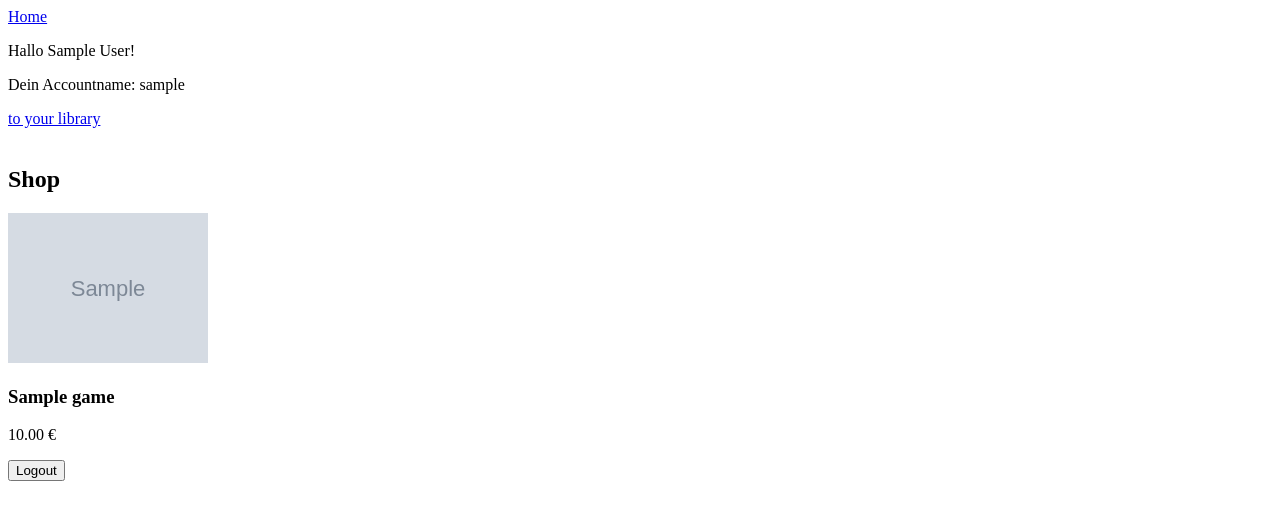
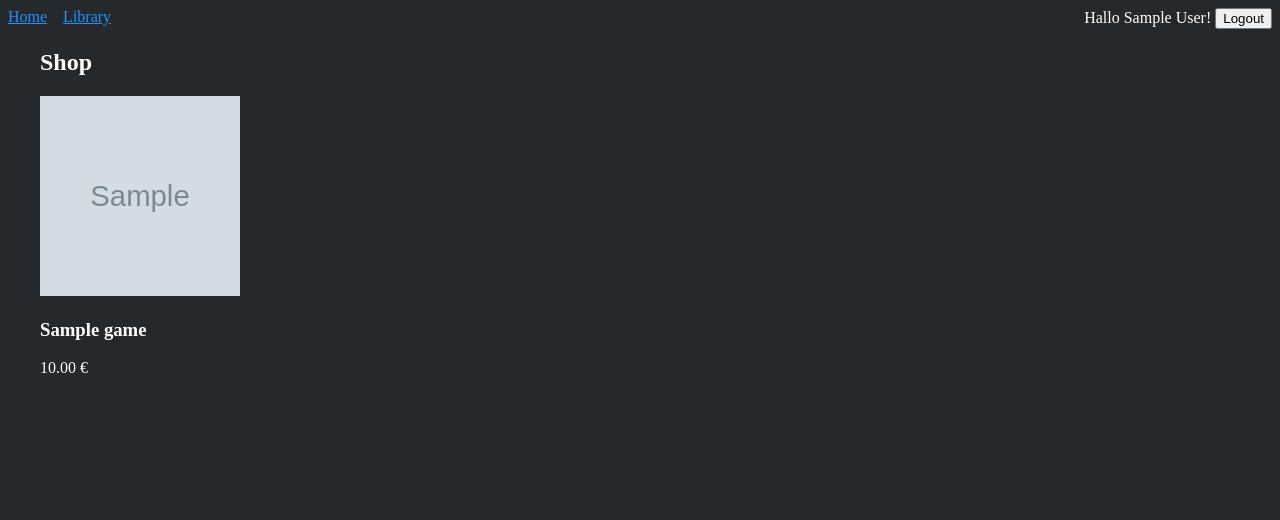
Before and after one commit to luan3491/WebPy-GroupProject, a Django app: page /home/ in a window 1280 px wide. Shown: the top 520 px of the page. Run offline with Django 5.2, Linux system fonts and the light colour scheme; a user stored in the database is signed in; tables that the repository leaves empty hold one stand-in row (values such as "Sample post"); grey boxes marked "Sample" are stand-in pictures.

Commit message:
feat: improve styling on home and game pages

```diff
--- a/static/css/homepage.css
+++ b/static/css/homepage.css
@@ -0,0 +1,63 @@
+body {
+  background-color: #26292c;
+  color: white;
+}
+
+a {
+  color: #1e90ff;
+}
+
+.navbar {
+  display: flex;
+}
+
+.navbar--left-section {
+    display: flex;
+    gap: 1em;
+}
+
+.navbar--right-section {
+    margin-left: auto;
+}
+
+.game-list {
+    display: grid;
+    grid-template-columns: repeat(4, minmax(0, 1fr));
+    gap: 1rem;
+}
+
+@media (max-width: 1024px) {
+    .game-list {
+        grid-template-columns: repeat(3, minmax(0, 1fr));
+    }
+}
+
+@media (max-width: 768px) {
+    .game-list {
+        grid-template-columns: repeat(2, minmax(0, 1fr));
+    }
+}
+
+@media (max-width: 480px) {
+    .game-list {
+        grid-template-columns: 1fr;
+    }
+}
+
+
+.container {
+    max-width: 1200px;
+    margin: 0 auto;
+}
+
+.form-inline {
+    display: inline;
+}
+
+/* Placeholder for games without images */
+.game .image-placeholder {
+    width: 200px;
+    height: 200px;
+    border-radius: 6px;
+    background: linear-gradient(135deg, #3a3f44 0%, #6b6f74 100%);
+}
--- a/templates/base.html
+++ b/templates/base.html
@@ -1,17 +1,18 @@
-<!DOCTYPE html>
+{% load static %}
+<!doctype html>
 <html>
-
-<head>
-    <meta charset="utf-8">
+  <head>
+    <meta charset="utf-8" />
+    <link
+      rel="stylesheet"
+      type="text/css"
+      href="{% static 'css/homepage.css' %}"
+    />
     {% block css %}{% endblock %}
     <title>{% block title %}Base Titel{% endblock %}</title>
-</head>
+  </head>
 
-<body>
-    <nav>
-        <a href="{% url 'home' %}">Home</a>
-    </nav>
+  <body>
     {% block content %}Base Block{% endblock %}
-</body>
-
+  </body>
 </html>
--- a/templates/homepage.html
+++ b/templates/homepage.html
@@ -1,37 +1,65 @@
 {% extends 'base.html' %}
+{% load static %}
 
 {% block title %}Homepage{% endblock %}
 
 {% block content %}
 
     {% if user.is_authenticated %}
-        <p>Hallo {{ user.display_name }}!</p>
-        <p>Dein Accountname: {{ user.username }}</p>
-        <a href="{% url 'game_list' %}"> to your library</a>
-        <br>
-        <br>
-        <h2>Shop</h2>
 
+    <nav class="navbar">
+        <div class="navbar--left-section">
+            <a href="{% url 'home' %}">Home</a>
+            <a href="{% url 'game_list' %}">Library</a>
+        </div>
+
+        <div class="navbar--right-section">
+            {% if user.is_authenticated %}
+
+                <div>
+                    Hallo {{ user.display_name }}!
+                    <form class="form-inline" method="post" action="{% url 'logout' %}">
+                        {% csrf_token %}
+                        <button type="submit">Logout</button>
+                    </form>
+                </div>
+
+
+            {% else %}
+                <a href="{% url 'login' %}">Login</a>
+                <a href="{% url 'signup' %}">Signup</a>
+            {% endif %}
+        </div>
+
+    </nav>
+        <section class="container">
+            <h1>Shop</h1>
+            <div class="game-list">
                 {% for game in all_the_games %}
-            <div>
+                    <div class="game">
                                 {% with first_image=game.images.first %}
+                                    <a href="{% url 'game_detail' game.id %}">
                                         {% if first_image %}
-                        <a href="{% url 'game_detail' game.id %}">
                                             <img src="{{ first_image.image.url }}"
                                                  alt="{{ game.name }}"
-                                 width="200">
+                                                 width="200"
+                                                 height="200"
+                                            >
+                                        {% else %}
+                                            <div class="image-placeholder" role="img" aria-label="No image available">
+                                            </div>
+                                        {% endif %}
                                     </a>
-                    {% endif %}
                                 {% endwith %}
 
                         <h3>{{ game.name }}</h3>
                         <p>{{ game.price }} €</p>
                     </div>
                 {% endfor %}
-        <form method="post" action="{% url 'logout' %}">
-            {% csrf_token %}
-            <button type="submit">Logout</button>
-        </form>
+            </div>
+        </section>
+
+
     {% else %}
         <p>Du bist nicht eingeloggt.</p>
         <p><a href="{% url 'login' %}">Login</a></p>
```
Also changed, not shown: templates/gamepage.html (+5 -4 lines), todo.md (+6 -4 lines). Lines whose indentation alone changed are shown as unchanged.
